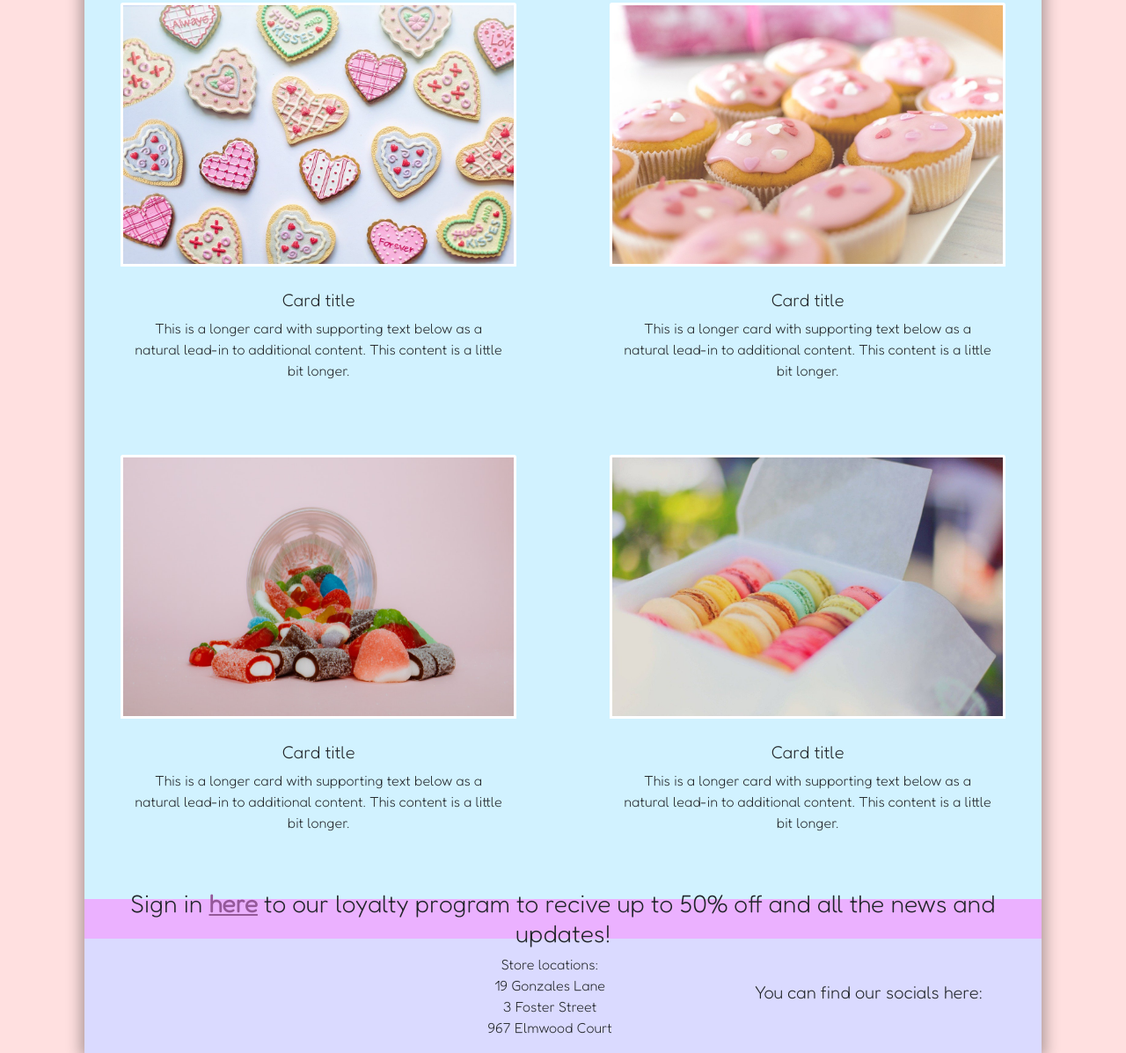
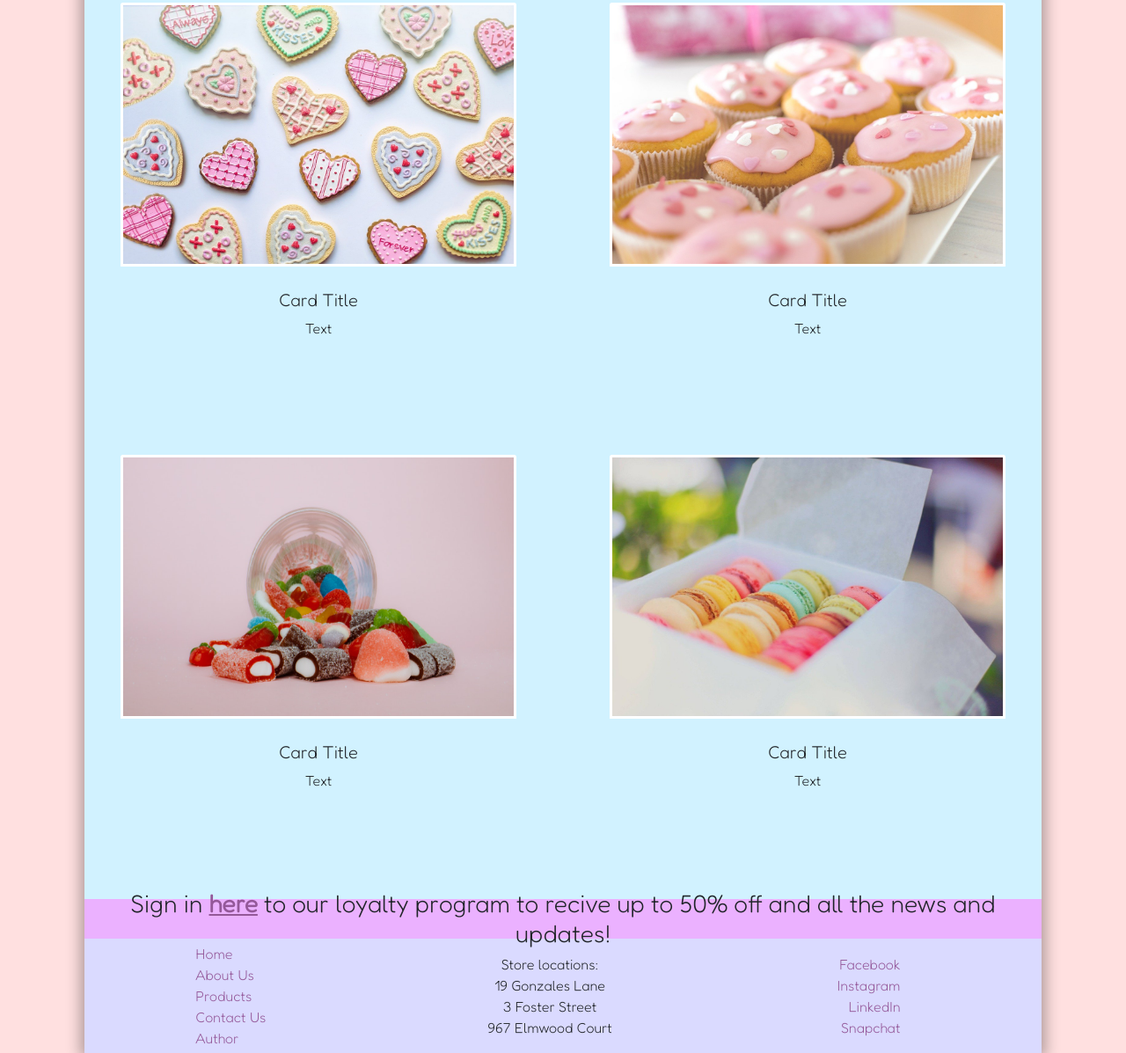
Before and after one commit to sweet-deal/sweet-deal.github.io, a plain HTML site: page index.html in a window 1280 px wide. Shown: the part 562-1759 px from the top of the page at 88% size. Drawn offline with nearby package versions, Linux system fonts and the light colour scheme; a web font is replaced by a local one.

Commit message:
dinamicko ispisivanje index

```diff
--- a/assets/js/main.js
+++ b/assets/js/main.js
@@ -247,29 +247,32 @@ window.onload = function(){
       }
    }
 ]
-    /*indexCard = [
+    indexCard = [
         {
             "id" : 1,
             "href" : "assets/images/hearts.jpg",
             "naziv" : "Card Title",
-            "tekst" : ""
+            "tekst" : "Text"
         },
         {
             "id" : 2,
-            "href" : "",
-            "tekst" : ""
+            "href" : "assets/images/cupcakes.jpg",
+            "naziv" : "Card Title",
+            "tekst" : "Text"
         },
         {
             "id" : 3,
-            "href" : "",
-            "tekst" : ""
+            "href" : "assets/images/gummies.jpg",
+            "naziv" : "Card Title",
+            "tekst" : "Text"
         },
         {
             "id" : 4,
-            "href" : "",
-            "tekst" : ""
+            "href" : "assets/images/macarons.jpg",
+            "naziv" : "Card Title",
+            "tekst" : "Text"
         }
-    ]*/
+    ]
 
     this.ispisListiLinkova(navMeni, "#nav-meni");
     this.ispisListiLinkova(navMeni, "#nav-meni-futer");
@@ -277,6 +280,7 @@ window.onload = function(){
     this.padajucaLista(kategorije, "#kategorije", "ddlKategorije", "Categories:");
     this.padajucaLista(sortiranje, "#sortiranje", "ddlSort", "Sort by:");
     this.ispisProizvoda(proizvodi, "#proizvod");
+    this.ispisIndexCard(indexCard, "#index-cards");
 
     $(document).on("change", "#ddlKategorije", function(){
         let idKat = $("#ddlKategorije").val();
@@ -310,15 +314,15 @@ window.onload = function(){
         }
     })
 }
-/*function ispisListiLinkova (podaci, idBloka){
+function ispisListiLinkova (podaci, idBloka){
     let html = `<ul>`;
     for (let li of podaci){
         html += `<a href="${li.href}"><li>${li.naziv}</li></a>`;
     }
     html += `</ul>`;
 
-    document.querySelector(idBloka).innerHTML = html;
-}*/
+    $(idBloka).html(html);
+}
 
 
 
@@ -354,7 +358,7 @@ function ispisProizvoda(podaci, idBloka) {
     }
     }
 
-    document.querySelector(idBloka).innerHTML = proizvod;
+    $(idBloka).html(proizvod);
 }
 function ispisIndexCard(podaci, idBloka){
     let html=``;
@@ -371,19 +375,5 @@ function ispisIndexCard(podaci, idBloka){
           </div>
         </div>`
     }
-    document.querySelector(idBloka).innerHTML = html;
+    $(idBloka).html(html);
 }
-
-
-`<div class="col">
-          <div class="card">
-            <img src="assets/images/hearts.jpg" class="card-img-top" alt="..." />
-            <div class="card-body">
-              <h5 class="card-title">Card title</h5>
-              <p class="card-text">
-                This is a longer card with supporting text below as a natural
-                lead-in to additional content. This content is a little bit longer.
-              </p>
-            </div>
-          </div>
-        </div>`
--- a/index.html
+++ b/index.html
@@ -40,54 +40,7 @@
     </div>
     <div class="container-rows-4">
       <div class="row row-cols-1 row-cols-md-2 g-4" id="index-cards">
-        <div class="col">
-          <div class="card">
-            <img src="assets/images/hearts.jpg" class="card-img-top" alt="..." />
-            <div class="card-body">
-              <h5 class="card-title">Card title</h5>
-              <p class="card-text">
-                This is a longer card with supporting text below as a natural
-                lead-in to additional content. This content is a little bit longer.
-              </p>
-            </div>
-          </div>
-        </div>
-        <div class="col">
-          <div class="card">
-            <img src="assets/images/cupcakes.jpg" class="card-img-top" alt="..." />
-            <div class="card-body">
-              <h5 class="card-title">Card title</h5>
-              <p class="card-text">
-                This is a longer card with supporting text below as a natural
-                lead-in to additional content. This content is a little bit longer.
-              </p>
-            </div>
-          </div>
-        </div>
-        <div class="col">
-          <div class="card">
-            <img src="assets/images/gummies.jpg" class="card-img-top" alt="..." />
-            <div class="card-body">
-              <h5 class="card-title">Card title</h5>
-              <p class="card-text">
-                This is a longer card with supporting text below as a natural
-                lead-in to additional content. This content is a little bit longer.
-              </p>
-            </div>
-          </div>
-        </div>
-        <div class="col">
-          <div class="card">
-            <img src="assets/images/macarons.jpg" class="card-img-top" alt="..." />
-            <div class="card-body">
-              <h5 class="card-title">Card title</h5>
-              <p class="card-text">
-                This is a longer card with supporting text below as a natural
-                lead-in to additional content. This content is a little bit longer.
-              </p>
-            </div>
-          </div>
-        </div>
+
       </div>
     </div><div class="container-subscribe">
       <h3>Sign in <b><a href="#" class="subscribe">here</a></b> to our loyalty program to recive up to 50% off and all the
```
